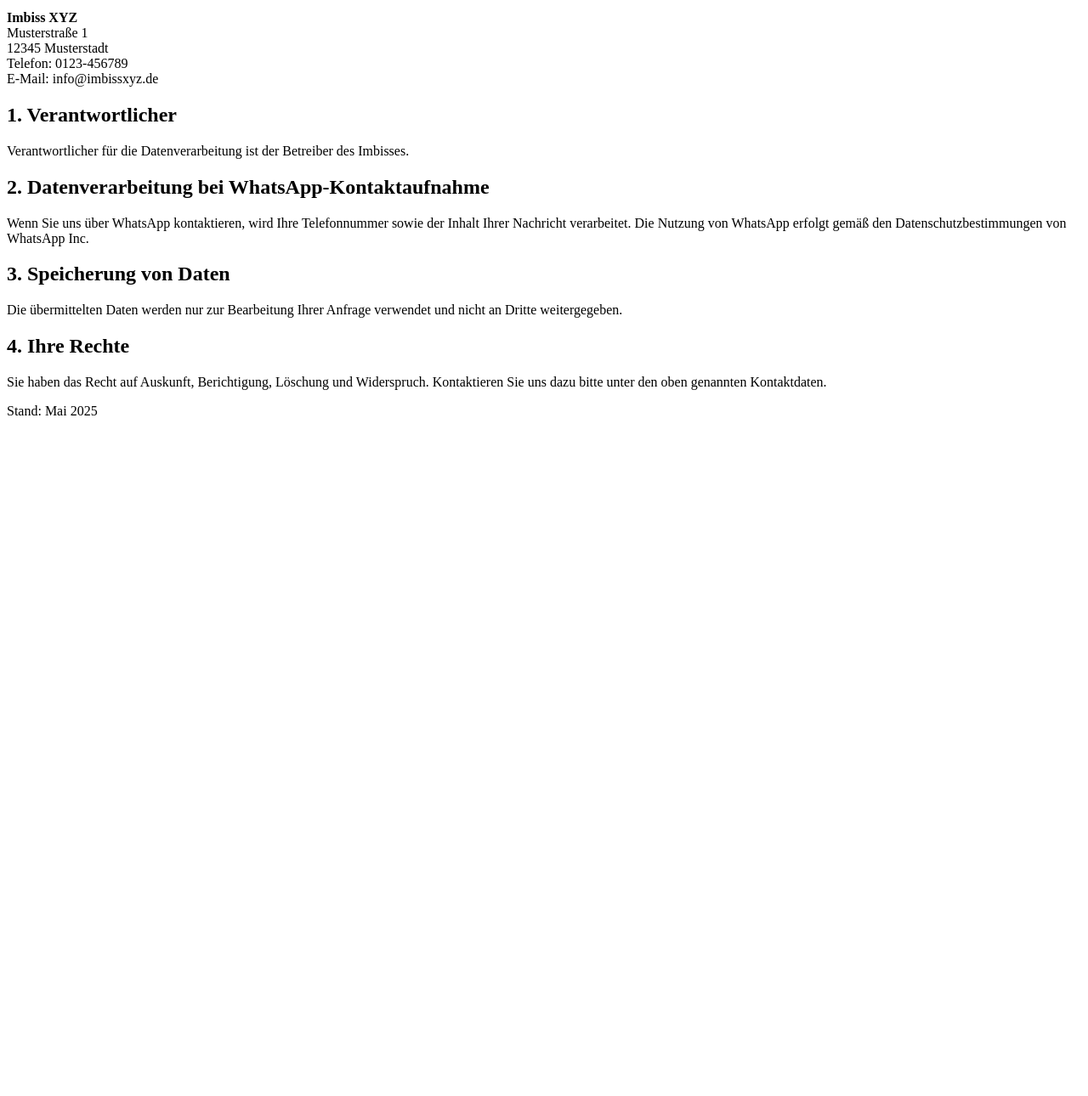
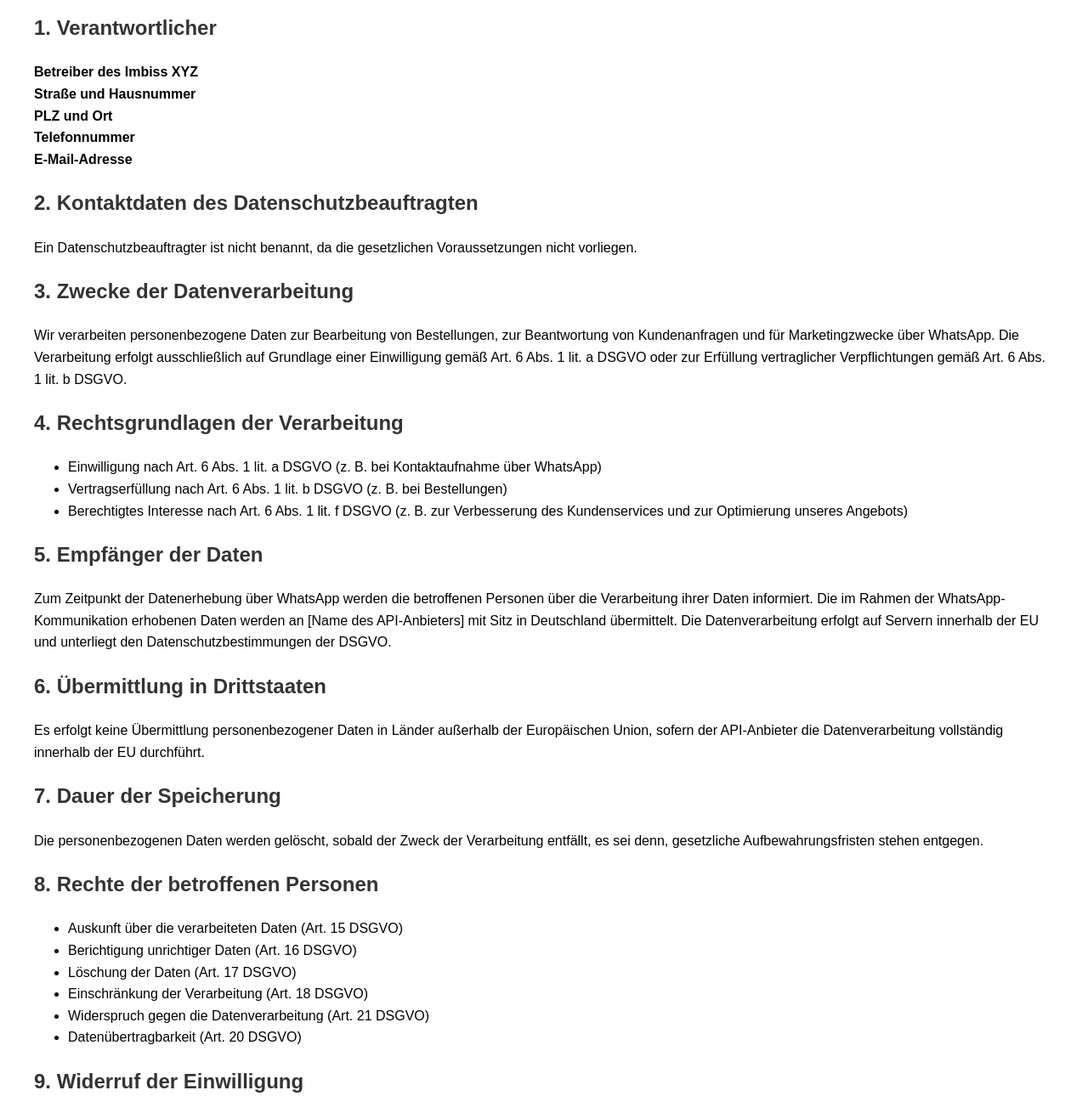
Before and after one commit to Freedomguide/Test-Datenschutzerkl-rung, a plain HTML site: page index.html in a window 1280 px wide. Shown: the part 120-1410 px from the top of the page at 85% size. Before the commit the page ends 800 px from the top, so only its background shows below. Drawn offline with Linux system fonts and the light colour scheme.

Commit message:
Update index.html

```diff
--- a/index.html
+++ b/index.html
@@ -5,29 +5,69 @@
     <meta http-equiv="X-UA-Compatible" content="IE=edge">
     <meta name="viewport" content="width=device-width, initial-scale=1.0">
     <title>Datenschutzerklärung</title>
+    <style>
+        body { font-family: Arial, sans-serif; line-height: 1.6; margin: 20px; padding: 20px; }
+        h1, h2 { color: #333; }
+        p { margin-bottom: 10px; }
+    </style>
 </head>
 <body>
-    <h1>Datenschutzerklärung</h1>
-    <p>Diese Datenschutzerklärung informiert Sie über die Art, den Umfang und den Zweck der Verarbeitung personenbezogener Daten durch den Betreiber des Imbisses. Bei Fragen wenden Sie sich bitte an:</p>
+    <h1>Datenschutzerklärung für Imbiss XYZ</h1>
 
-    <p><strong>Imbiss XYZ</strong><br>
-    Musterstraße 1<br>
-    12345 Musterstadt<br>
-    Telefon: 0123-456789<br>
-    E-Mail: info@imbissxyz.de</p>
 
     <h2>1. Verantwortlicher</h2>
-    <p>Verantwortlicher für die Datenverarbeitung ist der Betreiber des Imbisses.</p>
+    <p><strong>Betreiber des Imbiss XYZ<br>
+    Straße und Hausnummer<br>
+    PLZ und Ort<br>
+    Telefonnummer<br>
+    E-Mail-Adresse</strong></p>
 
-    <h2>2. Datenverarbeitung bei WhatsApp-Kontaktaufnahme</h2>
-    <p>Wenn Sie uns über WhatsApp kontaktieren, wird Ihre Telefonnummer sowie der Inhalt Ihrer Nachricht verarbeitet. Die Nutzung von WhatsApp erfolgt gemäß den Datenschutzbestimmungen von WhatsApp Inc.</p>
+    <h2>2. Kontaktdaten des Datenschutzbeauftragten</h2>
+    <p>Ein Datenschutzbeauftragter ist nicht benannt, da die gesetzlichen Voraussetzungen nicht vorliegen.</p>
 
-    <h2>3. Speicherung von Daten</h2>
-    <p>Die übermittelten Daten werden nur zur Bearbeitung Ihrer Anfrage verwendet und nicht an Dritte weitergegeben.</p>
+    <h2>3. Zwecke der Datenverarbeitung</h2>
+    <p>Wir verarbeiten personenbezogene Daten zur Bearbeitung von Bestellungen, zur Beantwortung von Kundenanfragen und für Marketingzwecke über WhatsApp. Die Verarbeitung erfolgt ausschließlich auf Grundlage einer Einwilligung gemäß Art. 6 Abs. 1 lit. a DSGVO oder zur Erfüllung vertraglicher Verpflichtungen gemäß Art. 6 Abs. 1 lit. b DSGVO.</p>
 
-    <h2>4. Ihre Rechte</h2>
-    <p>Sie haben das Recht auf Auskunft, Berichtigung, Löschung und Widerspruch. Kontaktieren Sie uns dazu bitte unter den oben genannten Kontaktdaten.</p>
+    <h2>4. Rechtsgrundlagen der Verarbeitung</h2>
+    <ul>
+        <li>Einwilligung nach Art. 6 Abs. 1 lit. a DSGVO (z. B. bei Kontaktaufnahme über WhatsApp)</li>
+        <li>Vertragserfüllung nach Art. 6 Abs. 1 lit. b DSGVO (z. B. bei Bestellungen)</li>
+        <li>Berechtigtes Interesse nach Art. 6 Abs. 1 lit. f DSGVO (z. B. zur Verbesserung des Kundenservices und zur Optimierung unseres Angebots)</li>
+    </ul>
 
-    <p>Stand: Mai 2025</p>
+    <h2>5. Empfänger der Daten</h2>
+    <p>Zum Zeitpunkt der Datenerhebung über WhatsApp werden die betroffenen Personen über die Verarbeitung ihrer Daten informiert. Die im Rahmen der WhatsApp-Kommunikation erhobenen Daten werden an [Name des API-Anbieters] mit Sitz in Deutschland übermittelt. Die Datenverarbeitung erfolgt auf Servern innerhalb der EU und unterliegt den Datenschutzbestimmungen der DSGVO.</p>
+
+    <h2>6. Übermittlung in Drittstaaten</h2>
+    <p>Es erfolgt keine Übermittlung personenbezogener Daten in Länder außerhalb der Europäischen Union, sofern der API-Anbieter die Datenverarbeitung vollständig innerhalb der EU durchführt.</p>
+
+    <h2>7. Dauer der Speicherung</h2>
+    <p>Die personenbezogenen Daten werden gelöscht, sobald der Zweck der Verarbeitung entfällt, es sei denn, gesetzliche Aufbewahrungsfristen stehen entgegen.</p>
+
+    <h2>8. Rechte der betroffenen Personen</h2>
+    <ul>
+        <li>Auskunft über die verarbeiteten Daten (Art. 15 DSGVO)</li>
+        <li>Berichtigung unrichtiger Daten (Art. 16 DSGVO)</li>
+        <li>Löschung der Daten (Art. 17 DSGVO)</li>
+        <li>Einschränkung der Verarbeitung (Art. 18 DSGVO)</li>
+        <li>Widerspruch gegen die Datenverarbeitung (Art. 21 DSGVO)</li>
+        <li>Datenübertragbarkeit (Art. 20 DSGVO)</li>
+    </ul>
+
+    <h2>9. Widerruf der Einwilligung</h2>
+    <p>Die Einwilligung zur Verarbeitung personenbezogener Daten kann jederzeit widerrufen werden. Der Widerruf ist zu richten an:  E-Mail-Adresse.</p>
+
+    <h2>10. Beschwerderecht bei der Aufsichtsbehörde</h2>
+    <p>Landesbeauftragter für den Datenschutz Sachsen-Anhalt<br>
+    Leiterstraße 9<br>
+    39104 Magdeburg<br>
+    Telefon: 0391/81803-0<br>
+    E-Mail: poststelle@lfd.sachsen-anhalt.de</p>
+
+    <h2>11. Bereitstellungspflicht</h2>
+    <p>Die Bereitstellung personenbezogener Daten ist erforderlich, um Bestellungen, Anfragen und Lieferungen über WhatsApp abzuwickeln. Ohne die Bereitstellung der Daten, wie z. B. Name, Telefonnummer und Lieferadresse, kann keine Bearbeitung und Zustellung erfolgen.</p>
+
+    <h2>12. Automatisierte Entscheidungsfindung und Profiling</h2>
+    <p>Eine automatisierte Entscheidungsfindung oder Profiling findet nicht statt. Es erfolgt keine Analyse von Kundenprofilen oder automatisierte Bewertung von Bestellverhalten.</p>
 </body>
 </html>
```
